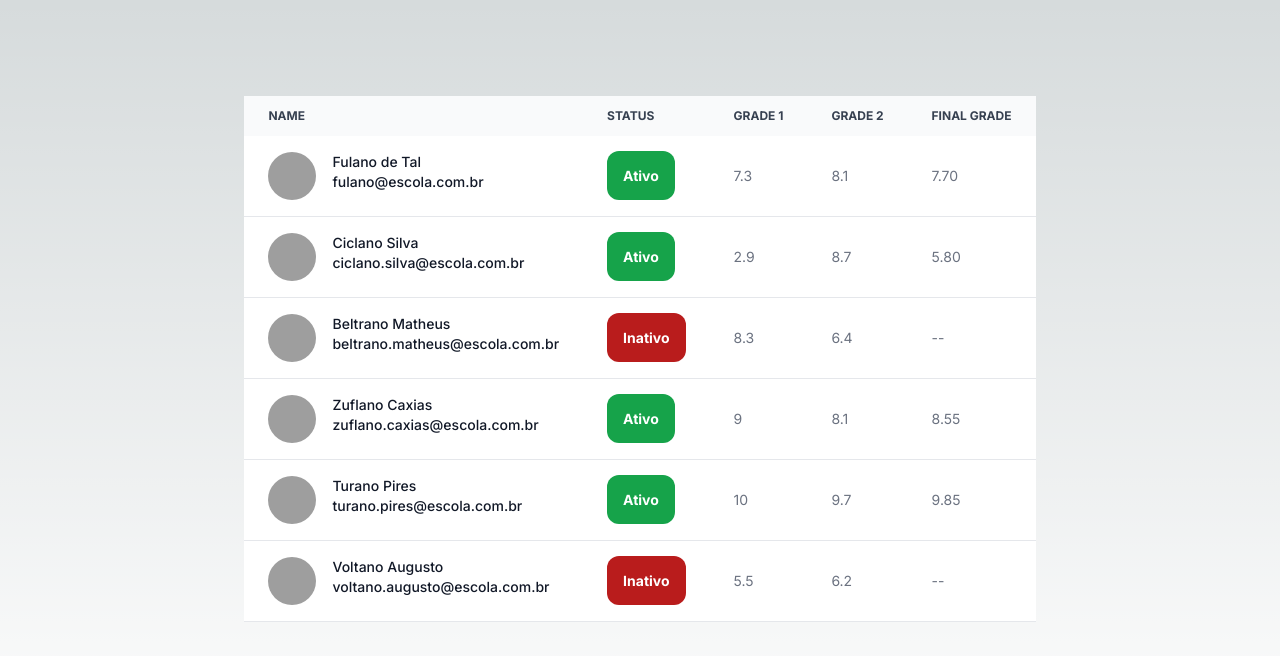
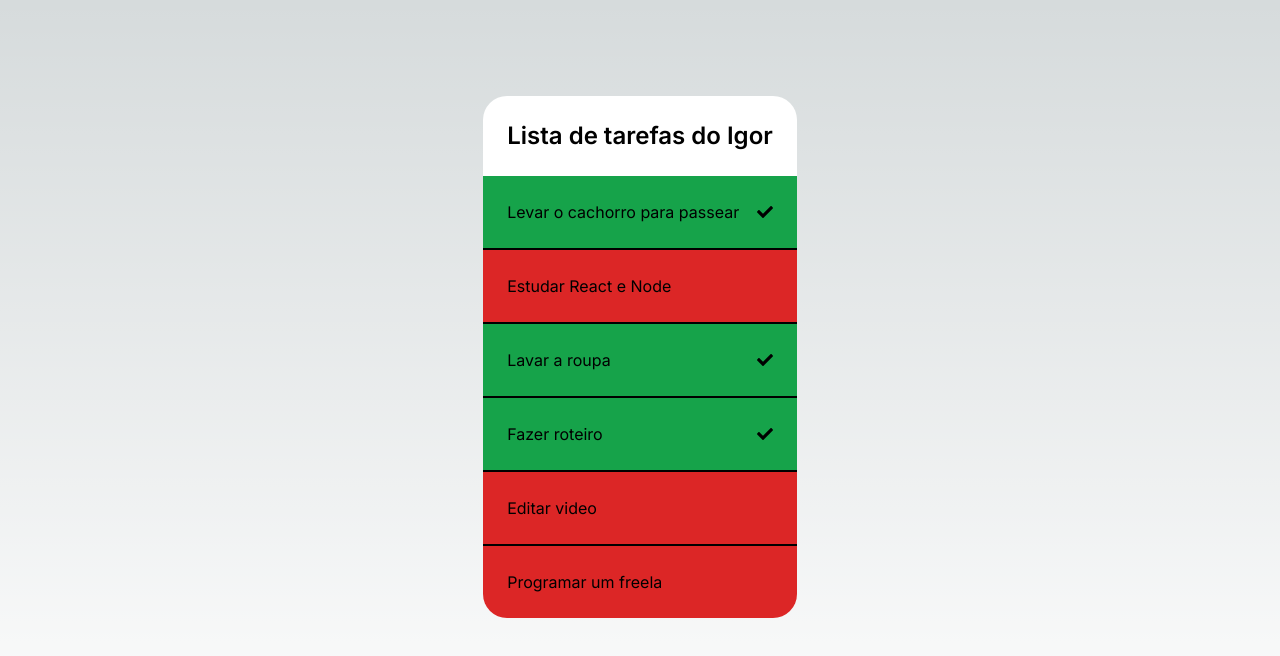
Before and after one commit to igorguigo/estudando-react, a Next.js app: page / in a window 1280 px wide. Shown: the top 656 px of the page. Built offline with nearby package versions, Linux system fonts and the light colour scheme; grey boxes are pictures that could not be loaded.

Commit message:
todolist-simples | Todolist completo, com verificações, props e etc

```diff
--- a/package.json
+++ b/package.json
@@ -17,6 +17,7 @@
     "postcss": "8.4.27",
     "react": "18.2.0",
     "react-dom": "18.2.0",
+    "react-icons": "^4.10.1",
     "tailwindcss": "3.3.3",
     "typescript": "5.1.6"
   }
--- a/src/app/page.tsx
+++ b/src/app/page.tsx
@@ -1,10 +1,10 @@
-import { Table } from "@/components/Table";
+import { Todolist } from "@/components/Todolist";
 
 export default function Home() {
   return (
     <main className="flex min-h-screen flex-col items-center justify-between p-24">
       <div className="relative overflow-x-auto">
-        <Table />
+        <Todolist />
       </div>
     </main>
   );
--- /dev/null
+++ b/src/components/ItemTodolist.tsx
@@ -0,0 +1,15 @@
+import { Task } from '@/types/Task';
+import { FaCheck } from 'react-icons/fa';
+
+type Props = Task & {
+    isLast: boolean
+}
+
+export function ItemTodolist({ id, name, check, isLast }:Props) {
+  return (
+    <li className={check ? `p-6 bg-green-600 flex items-center justify-between ${isLast ? 'rounded-b-3xl' : ''}` : `p-6 bg-red-600 flex items-center justify-between ${isLast ? 'rounded-b-3xl' : ''}`}>
+        <span>{name}</span>
+        {check ? <FaCheck /> : ''}
+    </li>
+  )
+}
--- /dev/null
+++ b/src/components/Todolist.tsx
@@ -0,0 +1,16 @@
+import { FaCheck } from 'react-icons/fa';
+import { tasks } from '@/data/tasks';
+import { ItemTodolist } from './ItemTodolist';
+
+export function Todolist() {
+  return (
+    <div>
+        <h1 className="text-2xl text-black font-semibold p-6 rounded-t-3xl bg-white">Lista de tarefas do Igor</h1>
+        <ul className="divide-y-2 divide-black">
+            {tasks.map((task, index) =>
+                <ItemTodolist id={task.id} name={task.name} check={task.check} isLast={tasks.length - 1 === index} />
+            )}
+        </ul>
+    </div>
+  )
+}
--- /dev/null
+++ b/src/data/tasks.ts
@@ -0,0 +1,34 @@
+import { Task } from "@/types/Task";
+
+export const tasks: Task[] = [
+    {
+        id: 1,
+        name: 'Levar o cachorro para passear',
+        check: true
+    },
+    {
+        id: 2,
+        name: 'Estudar React e Node',
+        check: false
+    },
+    {
+        id: 3,
+        name: 'Lavar a roupa',
+        check: true
+    },
+    {
+        id: 4,
+        name: 'Fazer roteiro',
+        check: true
+    },
+    {
+        id: 5,
+        name: 'Editar video',
+        check: false
+    },
+    {
+        id: 6,
+        name: 'Programar um freela',
+        check: false
+    }
+];
--- /dev/null
+++ b/src/types/Task.ts
@@ -0,0 +1,5 @@
+export type Task = {
+    id: number,
+    name: string,
+    check: boolean
+}
```
Also changed, not shown: 1 other file (tests, documents, lock files or other folders).
